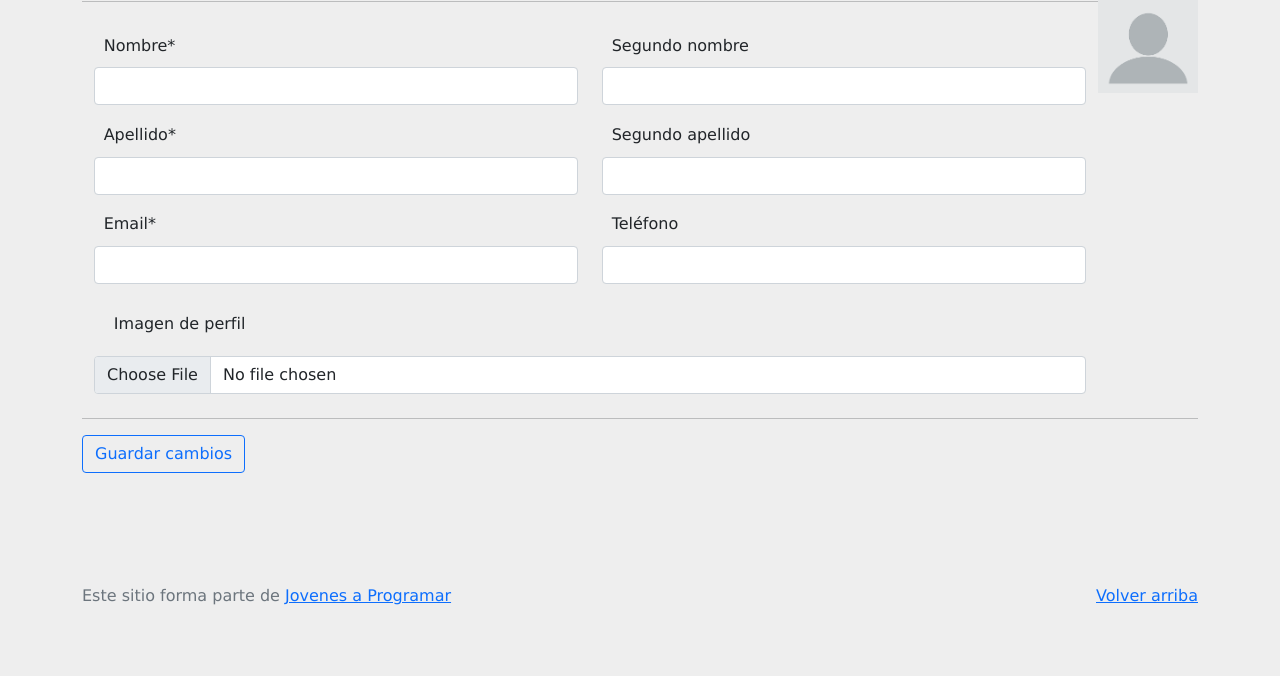
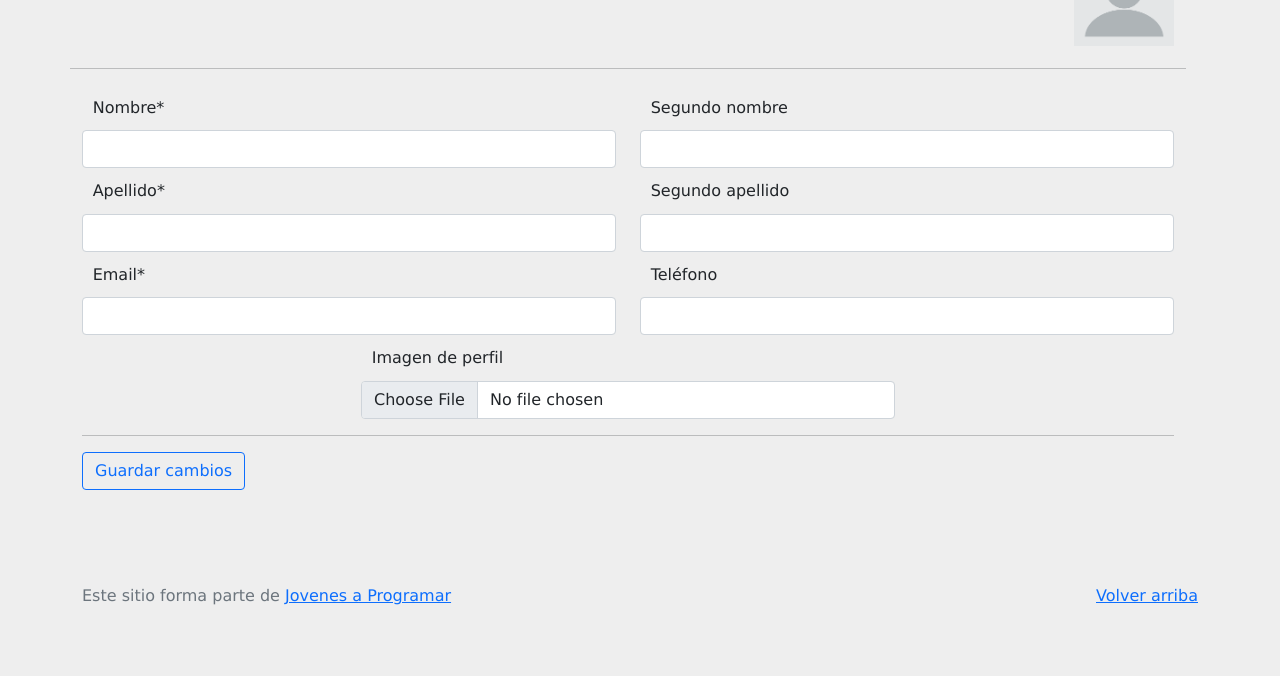
Before and after one commit to andy30696/workspace, a plain HTML site: page my-profile.html in a window 1280 px wide. Shown: the part 124-800 px from the top of the page. Drawn offline with Linux system fonts and the light colour scheme.

Commit message:
entrega7

```diff
--- a/my-profile.html
+++ b/my-profile.html
@@ -48,11 +48,6 @@
           <li class="nav-item">
           </li>
         </ul>
-        <!--
-          <li class="nav-item">
-            <a class="nav-link" href="login.html" id="loginIndex">Login</a>
-          </li>
-        </ul>-->
         <!-- boost de boton-->
         <div class="dropdown">
           <button class="btn btn-secondary dropdown-toggle" type="button" id="loginIndex" data-bs-toggle="dropdown"
@@ -76,51 +71,52 @@
   <main>
     <!-- Boostrap perfil-->
     <div class="container">
-      <div class="row justify-content-center">
+      <div class="row col-12">
         <div class="col-md-12">
+          <img class="float-end" id="imagenPorDefecto" src="/img/perfil.png" width="100">
           <h2 class="text-body-secondary"> Perfil: </h2>
-          <img class="col mb-2 float-end" id="imagenPorDefecto" src="/img/perfil.png" width="100">
-          <hr>
+        </div>
         <form>
           <div class="row">
-              <div class="col mb-2">
+            <hr>
+            <div class="col-md-6">
               <label for="exampleInputEmail1" class="form-label">Nombre*</label>
               <input value="" type="text" class="form-control" id="nameForm" aria-describedby="emailHelp" required>
             </div>
 
-              <div class="col mb-2">
+            <div class="col-md-6">
               <label for="exampleInputEmail1" class="form-label">Segundo nombre</label>
               <input value="" type="text" class="form-control" id="secondNameForm" aria-describedby="emailHelp">
             </div>
 
             <div class="w-100"></div>
 
-              <div class="col mb-2">
-                <label for="exampleInputPassword1" class="form-label" aria-placeholder="name">Apellido*</label>
+            <div class="col-md-6">
+              <label for="exampleInputpassword1" class="form-label" aria-placeholder="name">Apellido*</label>
               <input value="" type="text" class="form-control" id="lastNameForm" required>
             </div>
 
-              <div class="col mb-2">
+            <div class="col-md-6">
               <label for="exampleInputPassword1" class="form-label">Segundo apellido</label>
               <input value="" type="text" class="form-control" id="secondLastNameForm">
             </div>
 
             <div class="w-100"></div>
 
-              <div class="col mb-2">
+            <div class="col-md-6">
               <label class="form-label" for="exampleCheck1" aria-placeholder="name">Email*</label>
               <input id="perfilEmail" value="" type="email" class="form-control" required>
 
             </div>
 
-              <div class="col mb-2">
+            <div class="col-md-6">
               <label for="exampleInputPassword1" class="form-label" aria-placeholder="name">Teléfono</label>
               <input value="" type="numb" class="form-control" id="phoneForm">
             </div>
 
             <div class="w-100"></div>
 
-              <div class="col mb-2">
+            <div class="col-md-6">
               <label for="formFile" class="form-label">Imagen de perfil</label>
               <input class="form-control" value="" type="file" id="formFile">
             </div>
@@ -129,7 +125,6 @@
           <hr>
           <button id="submitProfile" type="submit" class="btn btn-outline-primary">Guardar cambios</button>
         </form>
-        </div>
       </div>
     </div>
   </main>
```
Also changed, not shown: js/login.js (+0 -19 lines), js/my-profile.js (+13 -10 lines). Lines whose indentation alone changed are shown as unchanged.
